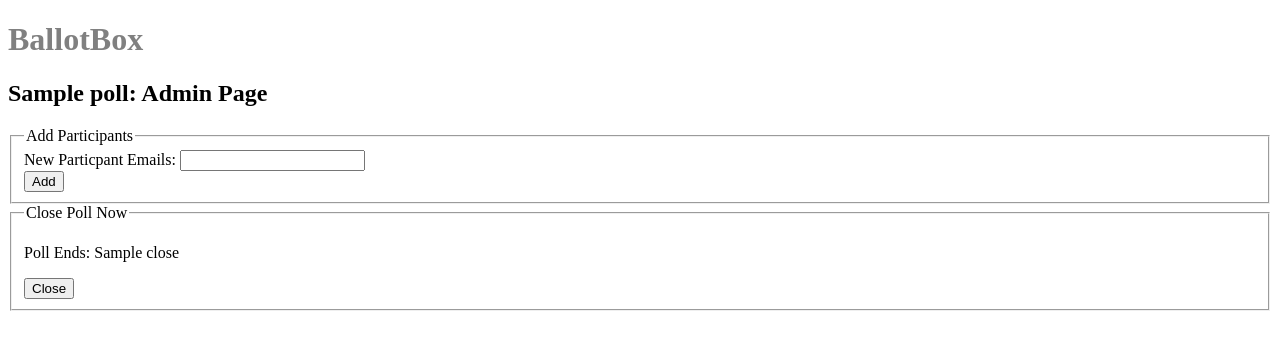
After one commit to domoench/BallotBox, a Flask app: template templates/polladmin.html in a window 1280 px wide. The commit adds this page. Shown: the top 350 px of the page. Run offline with Flask 2, Linux system fonts and the light colour scheme; the template is opened without the code that fills it: most values are stand-ins (such as "Sample title", 1, 10 or a date in 2020).

Commit message:
Added Poll administration form.
Routes are successfully passing data to the form. If someone tries to
access the form with an invalid initiator key they are redirected to
badinitiator.html

```diff
--- a/application.py
+++ b/application.py
@@ -44,6 +44,35 @@ def indexPage():
     # voting links and return them all here
     return dumps(md.getParticipantVoteLinks(poll_key))
 
+@app.route('/<poll_key>/results', methods = ['GET'])
+def results(poll_key):
+  # Check if poll is ongoing
+  poll_data = md.getPoll(poll_key)
+  if md.checkPollOngoing(poll_key):
+    return 'Results are not available. \'' + poll_data['name'] + '\' is ongoing.'
+  else:
+    results = md.getAllVotes(poll_key)
+    page_data = {}
+    page_data['poll'] = poll_data
+    page_data['num_participants'] = len(poll_data['participants'])
+    page_data['stats'] = helpers.calcStats(results, len(poll_data['choices']))
+    # TODO: Initiate deletion of participant and initator data here
+    return render_template('results.html', data = page_data)
+    # TODO: Remember to handle the case of a tie somewhere
+
+@app.route('/<poll_key>/admin', methods = ['GET'])
+def admin(poll_key):
+  initiator_key = request.args.get('key')
+  poll_data = md.getPoll(poll_key)
+  if initiator_key != poll_data['initiator']:
+    return render_template('badinitiator.html')
+  # TODO: elif poll is over?
+  else:
+    init_data = md.getInitiator(initiator_key)
+    page_data = {}
+    page_data['poll'] = poll_data
+    return render_template('polladmin.html', data = page_data)
+
 @app.route('/<poll_key>/<participant_key>', methods = ['GET', 'POST', 'PUT'])
 def participantPollPage(poll_key, participant_key):
   """
@@ -53,6 +82,7 @@ def participantPollPage(poll_key, participant_key):
   # TODO: Add handler for invalid or expired poll or participant keys
   """
   if request.method == 'GET':
+    print participant_key
     if participant_key[:5] != 'part_':
       raise Exception('Invalid participant key.')
     page_data = {}
@@ -66,22 +96,6 @@ def participantPollPage(poll_key, participant_key):
     return 'Thank you for voting: ' + participant['email']
     # TODO: Instead redirect back to the vote page but display an alert to the effect of 'Thanks for voting, you can resubmit your vote up until XXXX'.
 
-@app.route('/<poll_key>/results', methods = ['GET'])
-def results(poll_key):
-  # Check if poll is ongoing
-  poll_data = md.getPoll(poll_key)
-  if md.checkPollOngoing(poll_key):
-    return 'Results are not available. \'' + poll_data['name'] + '\' is ongoing.'
-  else:
-    results = md.getAllVotes(poll_key)
-    page_data = {}
-    page_data['poll'] = poll_data
-    page_data['num_participants'] = len(poll_data['participants'])
-    page_data['stats'] = helpers.calcStats(results, len(poll_data['choices']))
-    return render_template('results.html', data = page_data)
-    return dumps(stats)
-    # TODO: Remember to handle the case of a tie somewhere
-
 if __name__ == '__main__':
   app.run(debug = True)
   # To run publicly: app.run(host = '0.0.0.0')
--- /dev/null
+++ b/templates/badinitiator.html
@@ -0,0 +1,5 @@
+{% extends 'layout.html' %}
+
+{% block content %}
+<p>Sorry, you do not have permission to administrate this poll</p>
+{% endblock %}
--- /dev/null
+++ b/templates/polladmin.html
@@ -0,0 +1,21 @@
+{% extends 'layout.html' %}
+
+{% block content %}
+<h2>{{ data['poll']['name'] }}: Admin Page</h2>
+<div class='content admin_page'>
+  <form id='admin_add' method='post' action='{{data['poll_key']}}/add?key={{data['poll']['initiator']}}'>
+    <fieldset>
+      <legend>Add Participants</legend>
+      New Particpant Emails: <input type='text'><br>
+      <input type='submit' value='Add'>
+    </fieldset>
+  </form>
+  <form id='admin_close' method='post' action='{{data['poll_key']}}/close?key={{data['poll']['initiator']}}'>
+    <fieldset>
+      <legend>Close Poll Now</legend>
+      <p>Poll Ends: {{ data['poll']['close'] }}</p>
+      <input type='submit' value='Close'>
+    </fieldset>
+  </form>
+</div>
+{% endblock %}
--- a/templates/results.html
+++ b/templates/results.html
@@ -1,8 +1,9 @@
 {% extends 'layout.html' %}
+
 {% block content %}
 <h2>{{ data['poll']['name'] }} Results</h2>
 {% for choice_key in data['stats'] %}
-<p>{{ data['poll']['choices'][choice_key] }}: {{ data['stats'][choice_key] }} %</p>
+  <p>{{ data['poll']['choices'][choice_key] }}: {{ data['stats'][choice_key] }} %</p>
 {% endfor %}
 <p>This poll had {{ data['num_participants'] }} participants</p>
 {% endblock %}
```
